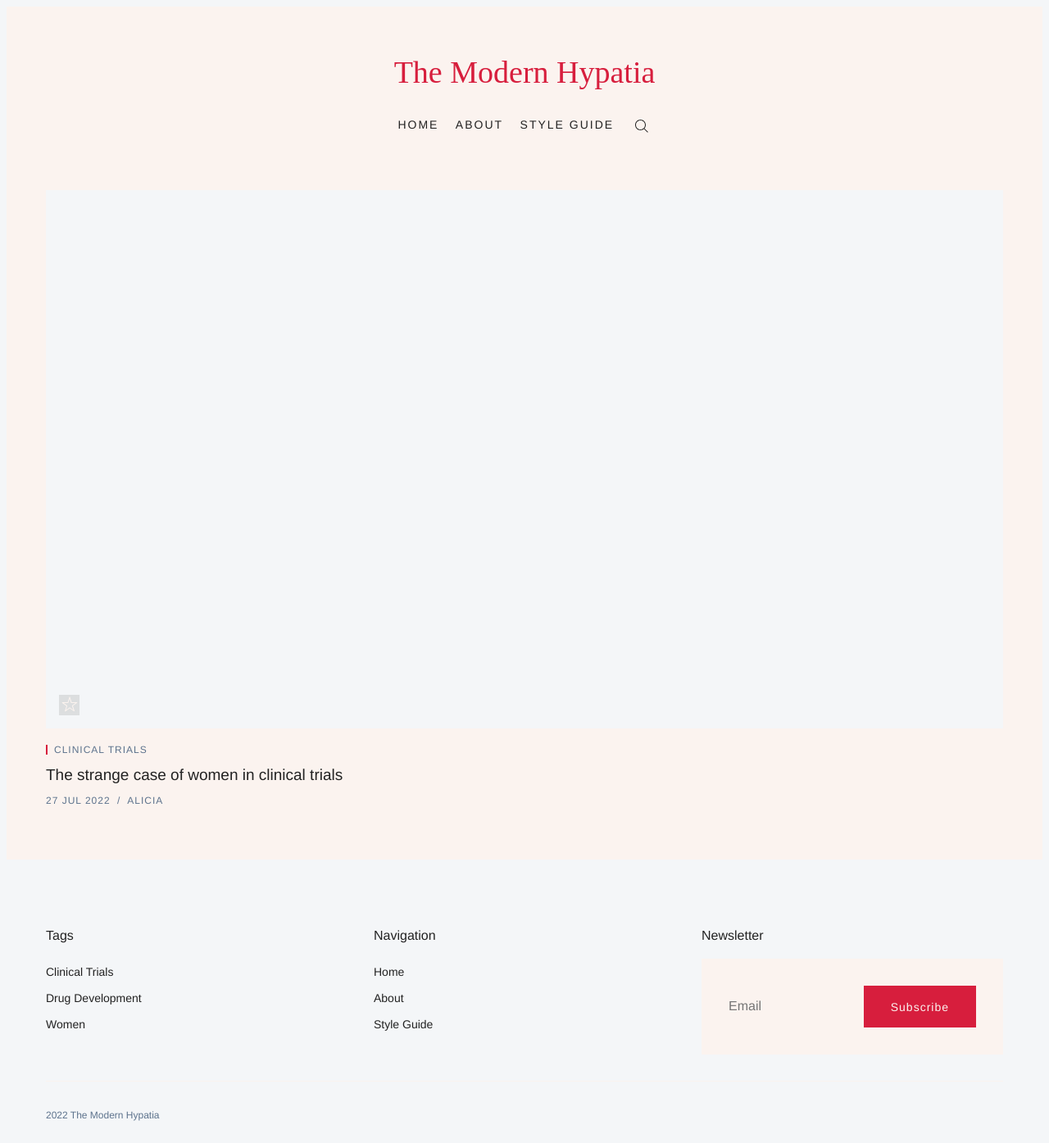
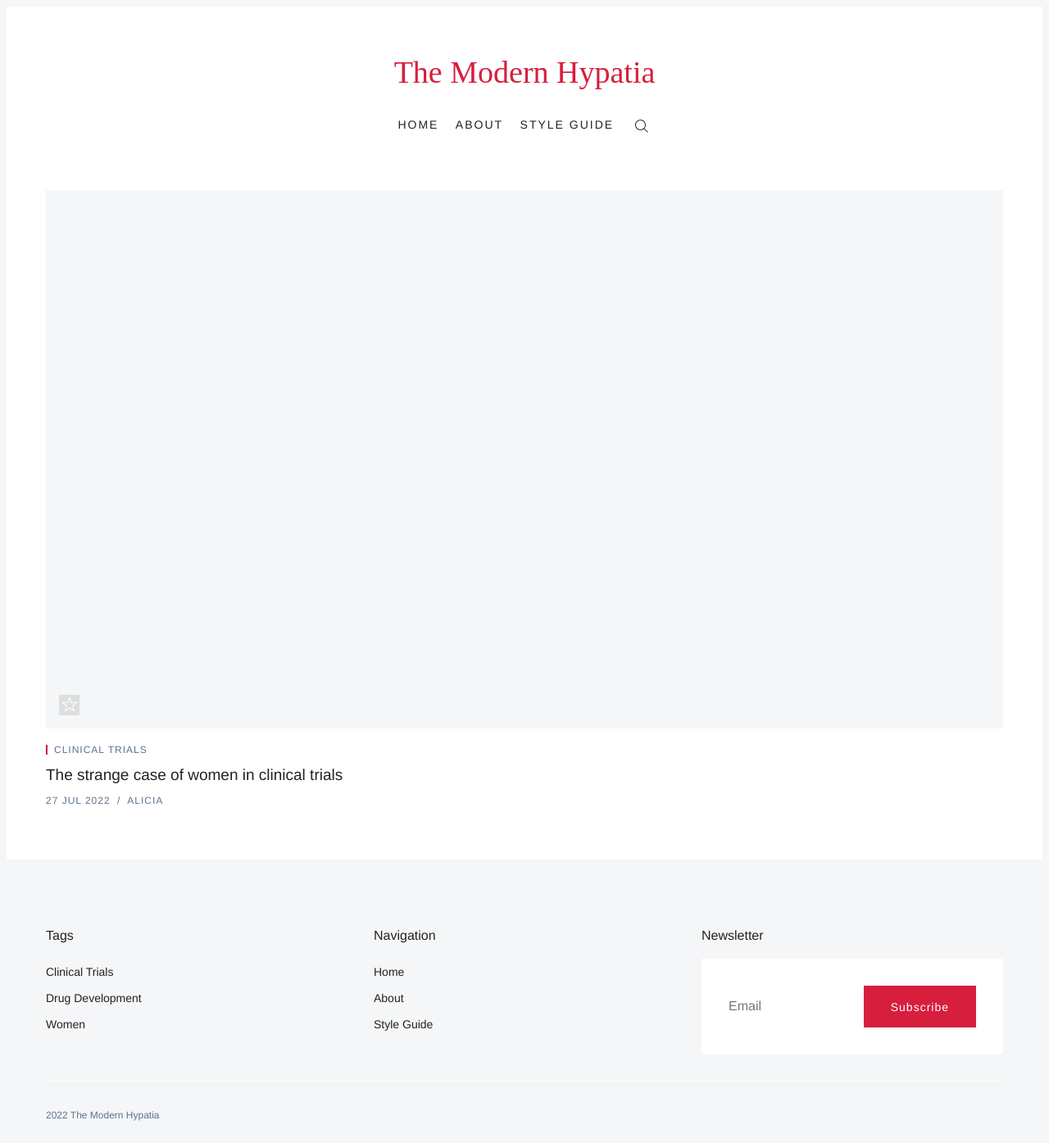
Before and after one commit to the-modern-hypatia/blog, a Jekyll site: the page built from index.html, in a window 1280 px wide. Shown: the whole page at 82% size. Built offline with Jekyll 4.4.1, drawn with Linux system fonts in a browser that asks for light colours; some web fonts are replaced; the list of posts is cut into pages by our own code.

Commit message:
restore colours

```diff
--- a/_sass/settings/_colors.scss
+++ b/_sass/settings/_colors.scss
@@ -4,7 +4,7 @@
 
 // Colors
 $color-brand: #d71e3d;
-$color-white: #FBF3EF;
+$color-white: #FFF;
 $color-black: #000000;
 $color-text:  #222222;
 $color-gray:  #5D738D;
@@ -16,7 +16,7 @@ $bg-white:        $color-white;
 $bg-dark-opacity: rgba($color-black, .1);
 
 // Border
-$color-border: #FBF3EF;
+$color-border: #fff;
 
 // Links
 $color-link: $color-text;
```
Also changed, not shown: Gemfile.lock, 17 other files.
